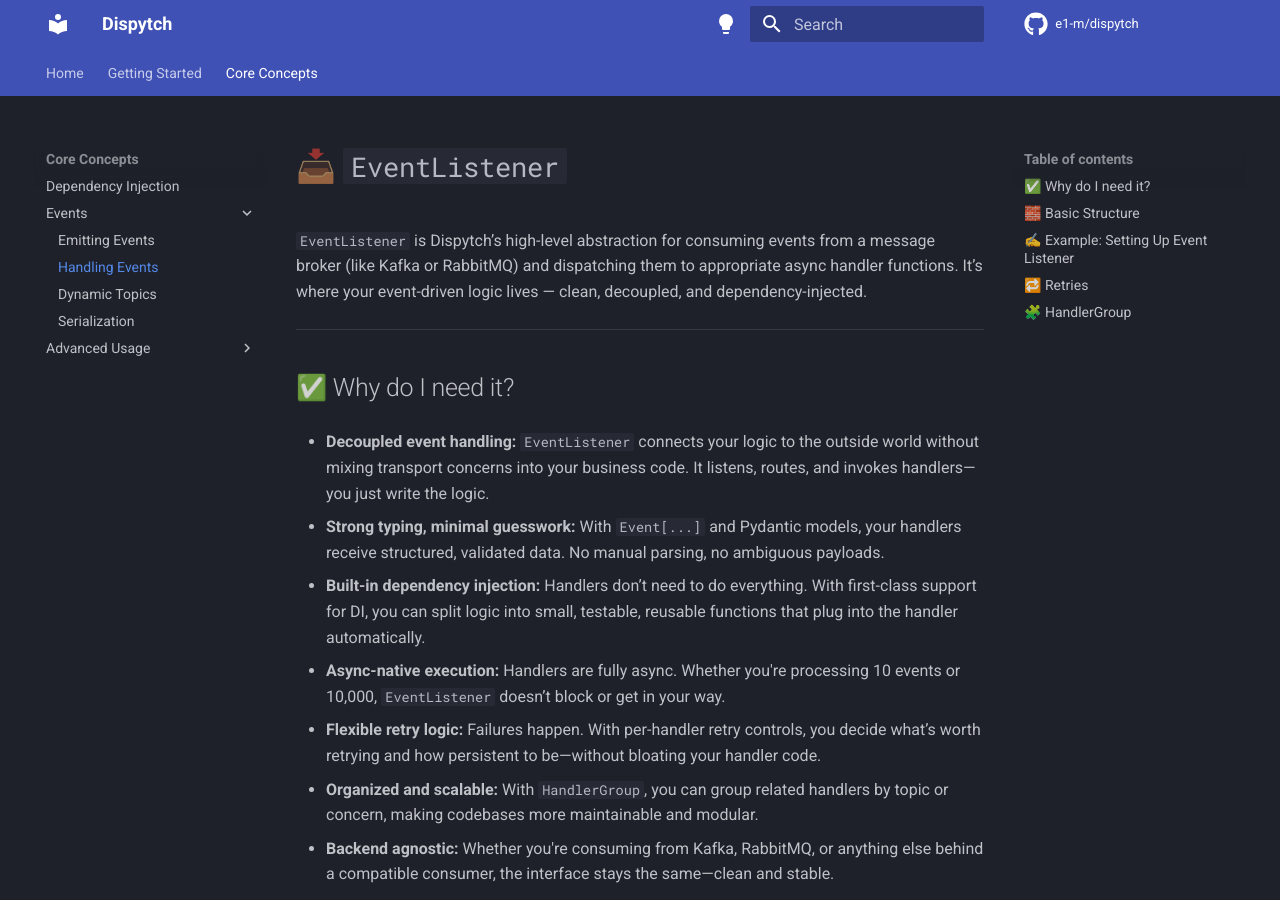
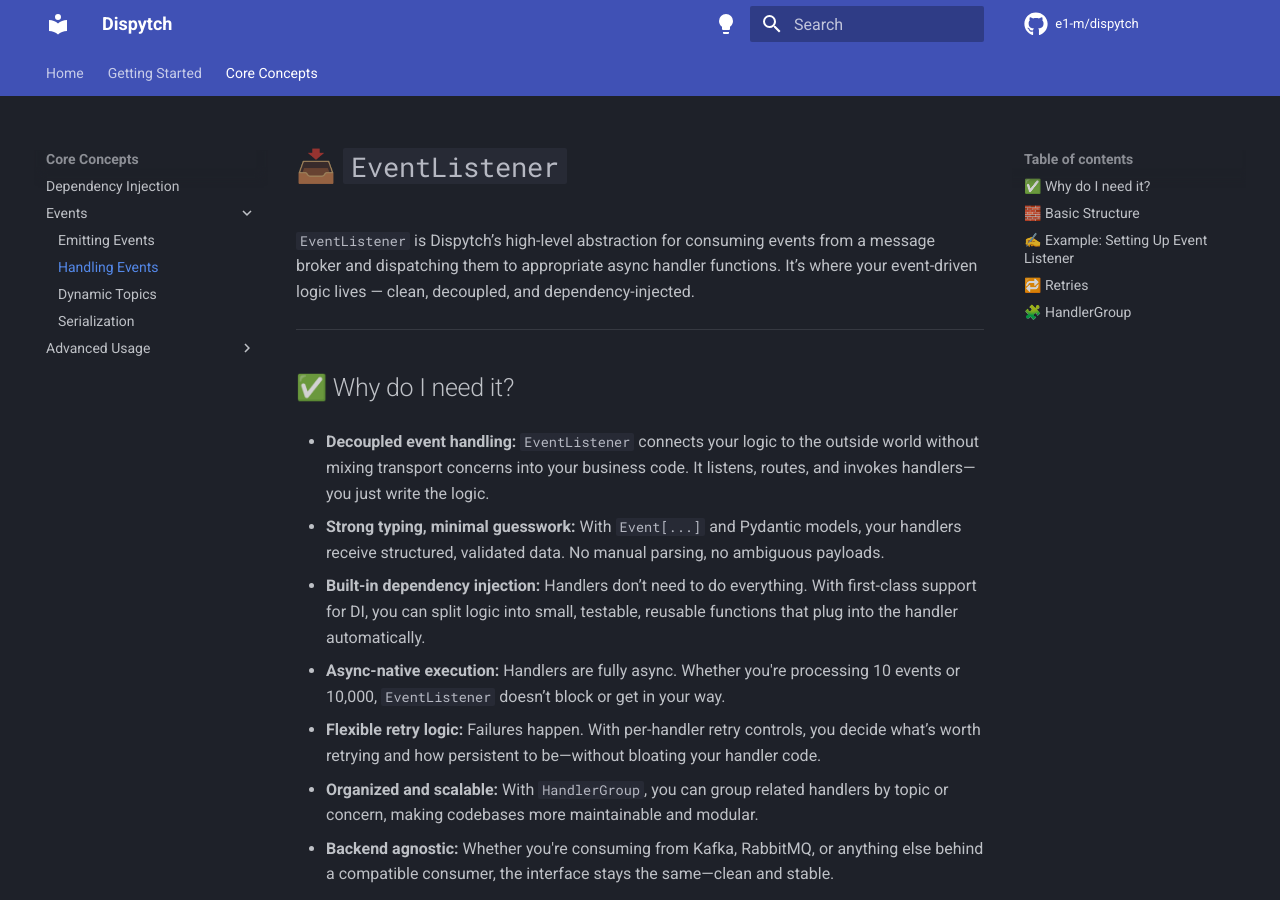
Before and after one commit to e1-m/dispytch, an MkDocs documentation site: the page built from docs/docs/concepts/listener.md, in a window 1280 px wide and 900 px high. Built offline with MkDocs 1.6.1 and Material for MkDocs 9.7.7, drawn with Linux system fonts in a browser that asks for light colours; comment, search, counter and statistics services are not loaded; the version menu is left out.

Commit message:
📝 docs: refine listener.md

```diff
--- a/docs/docs/concepts/listener.md
+++ b/docs/docs/concepts/listener.md
@@ -1,6 +1,6 @@
 # 📥 `EventListener`
 
-`EventListener` is Dispytch’s high-level abstraction for consuming events from a message broker (like Kafka or RabbitMQ)
+`EventListener` is Dispytch’s high-level abstraction for consuming events from a message broker
 and dispatching them to appropriate async handler functions. It’s where your event-driven logic lives — clean,
 decoupled, and dependency-injected.
 
```
